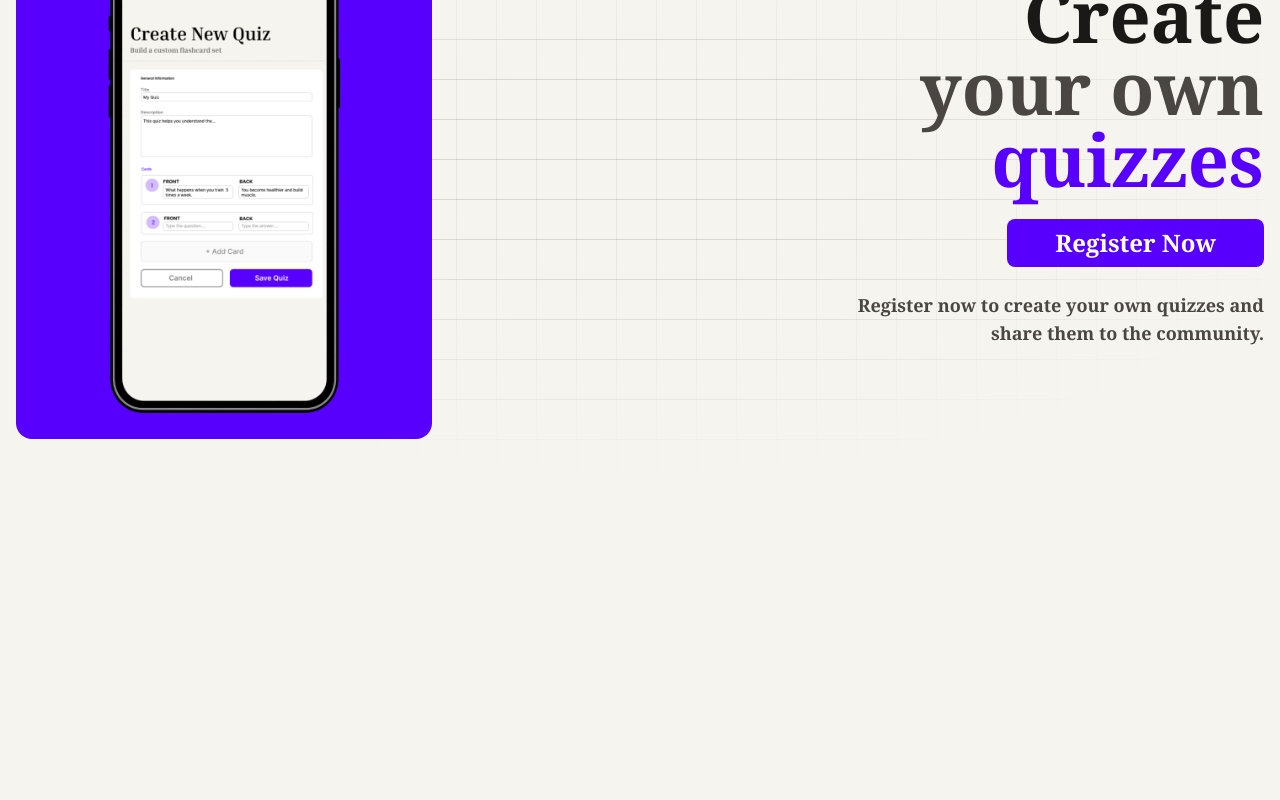
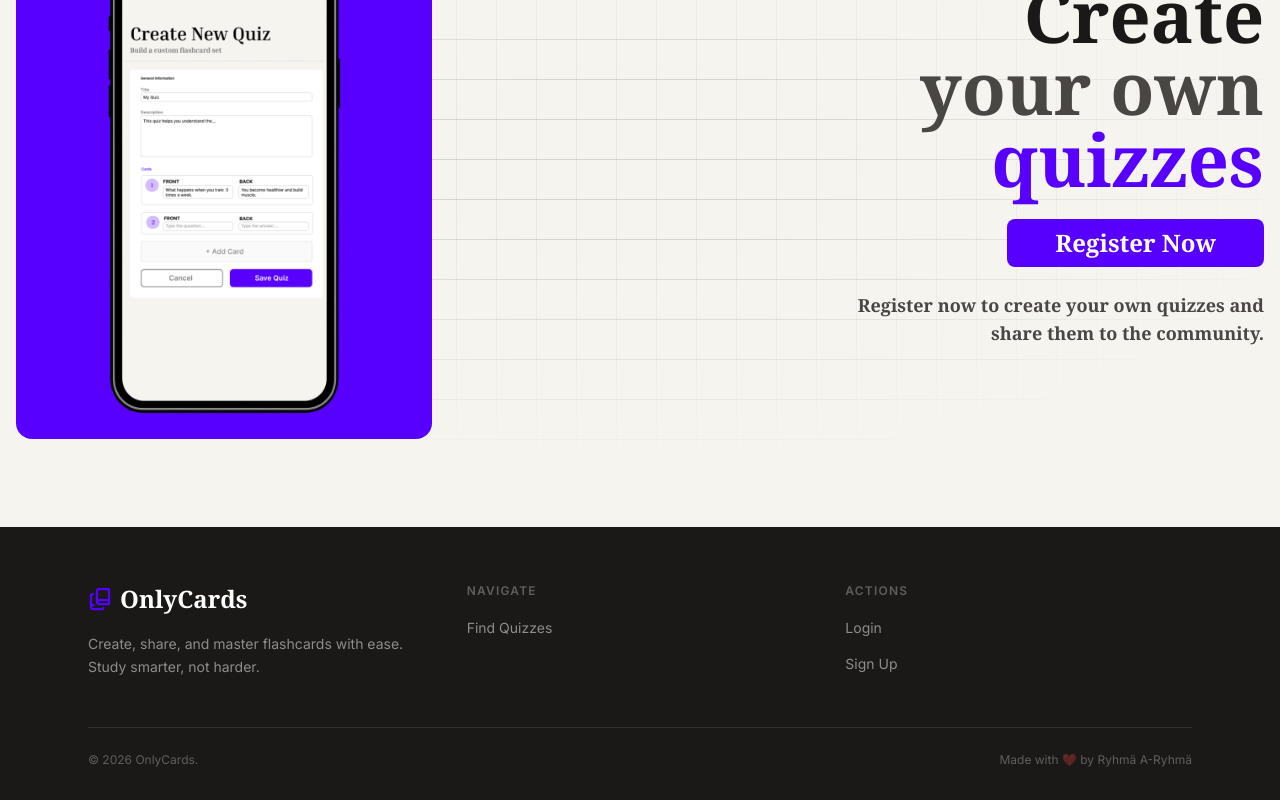
Before and after one commit to alekkiq/online-flashcards, a React app in the folder frontend/: page / in a window 1280 px wide. Shown: the part 1694-2494 px from the top of the page. Before the commit the page ends 2181 px from the top, so only its background shows below. Built offline with nearby package versions, Linux system fonts and the light colour scheme; the HTML template or start-up script is replaced by a standard one; a web font is replaced by a local one.

Commit message:
feat: introduce a new Footer component and integrate it into the MainLayout.

```diff
--- a/frontend/src/components/auth/AuthLinks.jsx
+++ b/frontend/src/components/auth/AuthLinks.jsx
@@ -15,7 +15,7 @@ export default function AuthLinks() {
         <Link
           to="/profile"
           aria-label="Profile"
-          className="w-9 h-9 rounded-full bg-primary/10 flex flex-shrink-0 items-center justify-center hover:bg-primary/20 transition-colors overflow-hidden"
+          className="w-9 h-9 rounded-full bg-primary/10 flex shrink-0 items-center justify-center hover:bg-primary/20 transition-colors overflow-hidden"
         >
           <User className="w-5 h-5 text-primary" />
         </Link>
--- /dev/null
+++ b/frontend/src/components/layout/Footer.jsx
@@ -0,0 +1,96 @@
+import { Link } from "react-router";
+import { BookCopy } from "lucide-react";
+import { navLinks } from "/src/config";
+import { useAuth } from "/src/hooks/useAuth";
+
+export default function Footer() {
+  const { user, handleLogout } = useAuth();
+  const links = navLinks(user);
+
+  return (
+    <footer className="bg-main text-white/80 mt-10 ">
+      <div className="max-w-6xl mx-auto px-6 pt-14 pb-8">
+        <div className="grid grid-cols-1 md:grid-cols-3 gap-12 md:gap-8">
+          <div className="md:col-span-1">
+            <Link to="/" className="inline-flex items-center gap-2 group">
+              <BookCopy
+                className="text-primary transition-transform duration-300 group-hover:scale-110"
+                strokeWidth={2.25}
+                size={24}
+              />
+              <span className="font-serif text-2xl font-black text-white">
+                OnlyCards
+              </span>
+            </Link>
+            <p className="mt-4 text-sm text-white/50 leading-relaxed max-w-xs">
+              Create, share, and master flashcards with ease. Study smarter, not
+              harder.
+            </p>
+          </div>
+          <div>
+            <h4 className="font-inter text-xs font-semibold uppercase tracking-widest text-white/30 mb-4">
+              Navigate
+            </h4>
+            <ul className="space-y-3">
+              {links.map((link) => (
+                <li key={link.to}>
+                  <Link
+                    to={link.to}
+                    className="text-sm text-white/50 hover:text-primary transition-colors duration-200"
+                  >
+                    {link.label}
+                  </Link>
+                </li>
+              ))}
+            </ul>
+          </div>
+          <div>
+            <h4 className="font-inter text-xs font-semibold uppercase tracking-widest text-white/30 mb-4">
+              Actions
+            </h4>
+            {!user ? (
+                <ul className="space-y-3">
+                <li>
+                    <Link to="/login" className="text-sm text-white/50 hover:text-primary transition-colors duration-200">
+                    Login
+                    </Link>
+                </li>
+                <li>
+                    <Link to="login?signup=true" className="text-sm text-white/50 hover:text-primary transition-colors duration-200">
+                    Sign Up
+                    </Link>
+                </li>
+                </ul>
+            ) : (
+                <ul className="space-y-3">
+                    <li>
+                        <Link to="/profile" className="text-sm text-white/50 hover:text-primary transition-colors duration-200">
+                            Profile
+                        </Link>
+                    </li>
+                    <li>
+                        <Link to="/my-quizzes/create" className="text-sm text-white/50 hover:text-primary transition-colors duration-200">
+                            Create Quiz
+                        </Link>
+                    </li>
+                    <li>
+                        <button onClick={handleLogout} className="text-sm text-white/50 hover:text-primary transition-colors duration-200">
+                            Logout
+                        </button>
+                    </li>
+                </ul>
+            )}
+          </div>
+        </div>
+        <div className="mt-12 pt-6 border-t border-white/10 flex flex-col sm:flex-row items-center justify-between gap-3">
+          <p className="text-xs text-white/30">
+            &copy; {new Date().getFullYear()} OnlyCards.
+          </p>
+          <p className="text-xs text-white/30">
+            Made with ❤️ by Ryhmä A-Ryhmä
+          </p>
+        </div>
+      </div>
+    </footer>
+  );
+}
--- a/frontend/src/components/layout/MainLayout.jsx
+++ b/frontend/src/components/layout/MainLayout.jsx
@@ -5,6 +5,7 @@ import { ClassroomProvider } from "/src/context/ClassroomContext";
 import { SubjectProvider } from "/src/context/SubjectContext";
 import { useAuth } from "/src/hooks/useAuth";
 import { useEffect } from "react";
+import Footer from "./Footer";
 
 export default function MainLayout() {
   const { user, handleAutoLogin } = useAuth();
@@ -22,6 +23,7 @@ export default function MainLayout() {
             <main className="w-full mx-auto px-4 mb-[10vh] md:mb-0">
               <Outlet />
             </main>
+            <Footer />
           </div>
         </ClassroomProvider>
       </QuizProvider>
```
